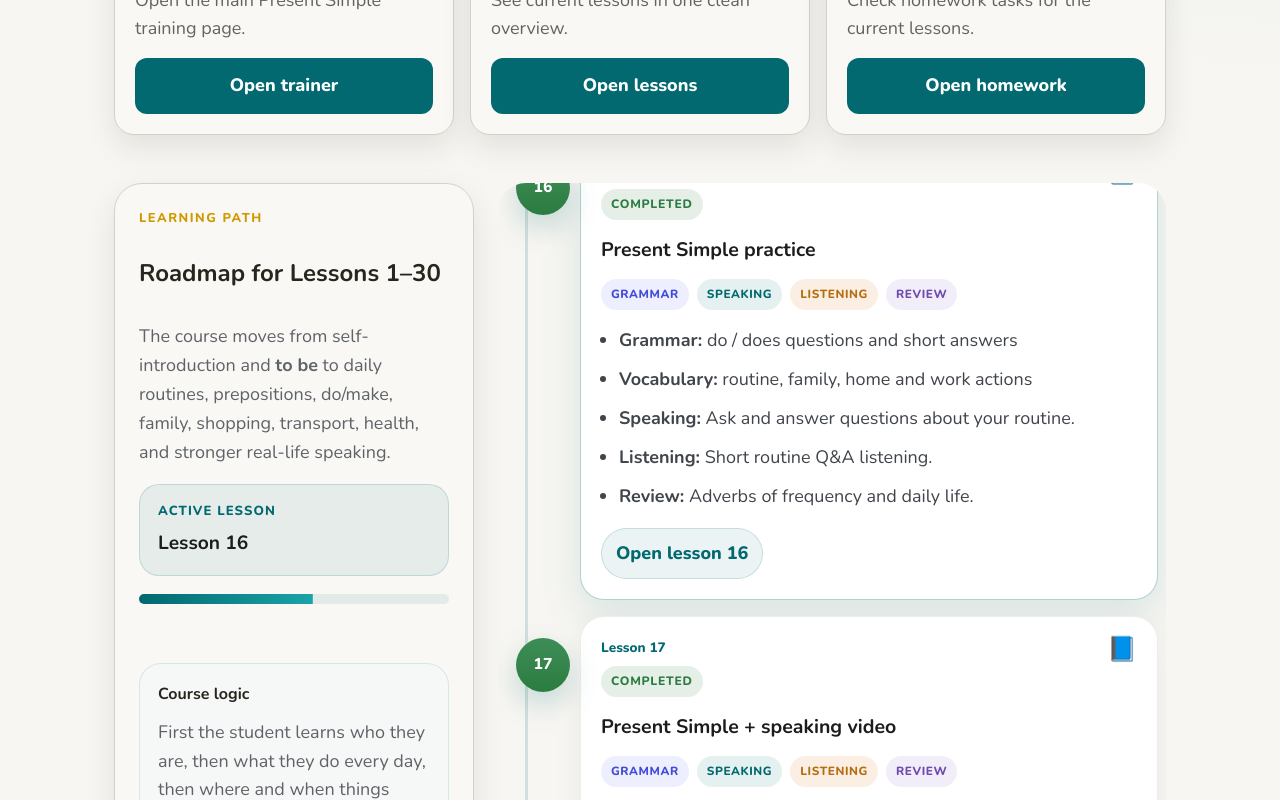
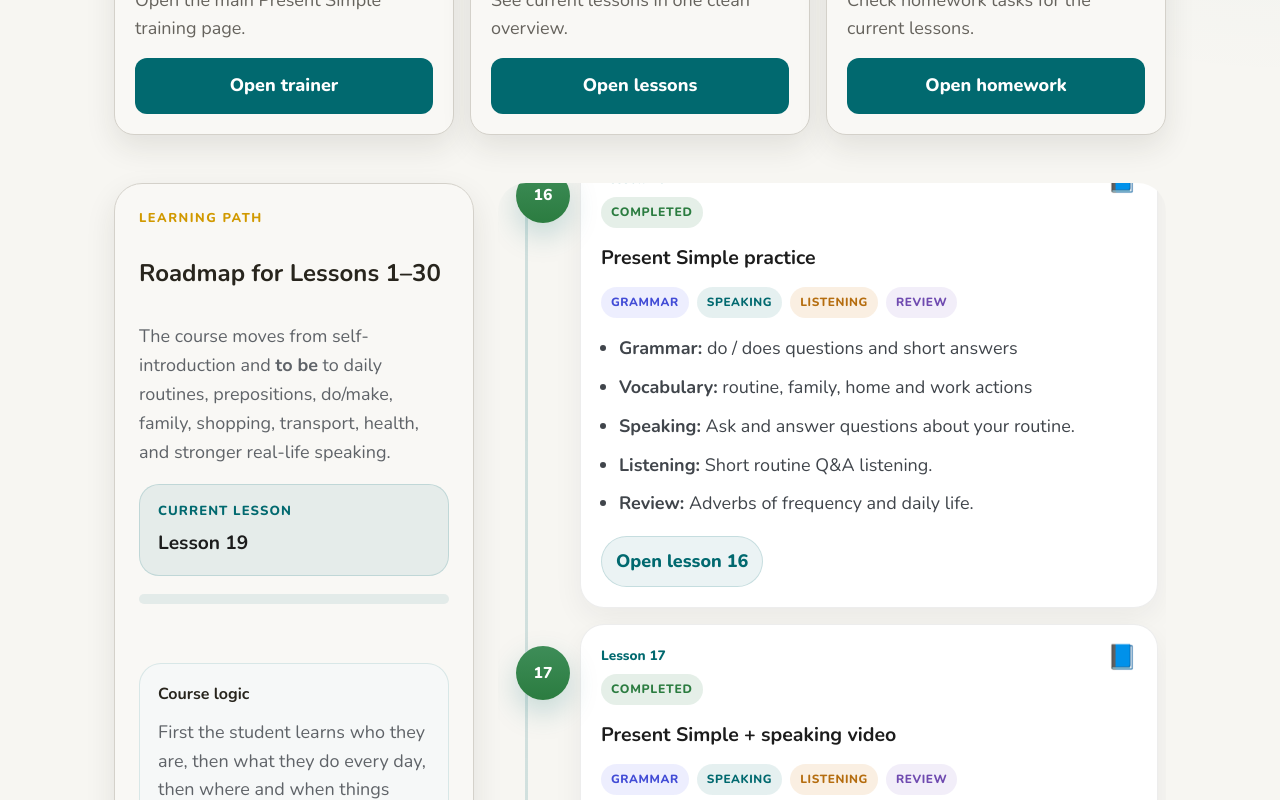
Before and after one commit to NatalinaMatioshko/english-simple-trainer, a React (Vite) app: page / in a window 1280 px wide. Shown: the part 500-1300 px from the top of the page. Built offline with nearby package versions, Linux system fonts and the light colour scheme.

Commit message:
add button back for lessons

```diff
--- a/src/components/RoadmapSection.tsx
+++ b/src/components/RoadmapSection.tsx
@@ -442,13 +442,40 @@ function getStatusLabel(status: Lesson["status"]) {
 export default function RoadmapSection() {
   const scrollRef = useRef<HTMLDivElement | null>(null);
   const cardRefs = useRef<(HTMLElement | null)[]>([]);
-  const [activeLesson, setActiveLesson] = useState<number>(19);
   const [progress, setProgress] = useState(0);
 
-  const lessonIds = useMemo(
-    () => roadmapLessons.map((lesson) => lesson.id),
+  const currentLesson = useMemo(
+    () =>
+      roadmapLessons.find((lesson) => lesson.status === "current") ??
+      roadmapLessons[0],
     [],
   );
+
+  useEffect(() => {
+    const container = scrollRef.current;
+    if (!container) return;
+
+    const updateProgress = () => {
+      const maxScroll = Math.max(
+        1,
+        container.scrollHeight - container.clientHeight,
+      );
+      const nextProgress = Math.max(
+        0,
+        Math.min(1, container.scrollTop / maxScroll),
+      );
+      setProgress(nextProgress);
+    };
+
+    updateProgress();
+    container.addEventListener("scroll", updateProgress, { passive: true });
+    window.addEventListener("resize", updateProgress);
+
+    return () => {
+      container.removeEventListener("scroll", updateProgress);
+      window.removeEventListener("resize", updateProgress);
+    };
+  }, []);
 
   useEffect(() => {
     const container = scrollRef.current;
@@ -457,82 +484,51 @@ export default function RoadmapSection() {
     const currentIndex = roadmapLessons.findIndex(
       (lesson) => lesson.status === "current",
     );
+    const currentCard = cardRefs.current[currentIndex];
+    if (!currentCard) return;
 
-    const currentCard = cardRefs.current[currentIndex];
+    const topOffset = 96;
 
-    if (currentCard) {
-      const containerHeight = container.clientHeight;
-      const targetTop =
-        currentCard.offsetTop -
-        containerHeight / 2 +
-        currentCard.clientHeight / 2;
+    const placeCurrentCardInView = () => {
+      const top = currentCard.offsetTop - topOffset;
+      container.scrollTo({
+        top: Math.max(0, top),
+        behavior: "auto",
+      });
+    };
 
-      container.scrollTo({
-        top: Math.max(0, targetTop),
-        behavior: "smooth",
-      });
-    }
+    const timer = window.setTimeout(placeCurrentCardInView, 0);
+    return () => window.clearTimeout(timer);
   }, []);
 
   useEffect(() => {
     const container = scrollRef.current;
     if (!container) return;
 
-    const handleScroll = () => {
-      const { scrollTop, scrollHeight, clientHeight } = container;
-      const maxScroll = Math.max(1, scrollHeight - clientHeight);
-      const nextProgress = Math.max(0, Math.min(1, scrollTop / maxScroll));
-      setProgress(nextProgress);
+    const supportsObserver = typeof IntersectionObserver !== "undefined";
 
-      let closestId = lessonIds[0];
-      let closestDistance = Infinity;
-      const containerRect = container.getBoundingClientRect();
-      const viewportCenter = containerRect.top + containerRect.height / 2;
-
-      cardRefs.current.forEach((card, index) => {
-        if (!card) return;
-
-        const cardRect = card.getBoundingClientRect();
-        const cardCenter = cardRect.top + cardRect.height / 2;
-        const distance = Math.abs(cardCenter - viewportCenter);
-
-        if (distance < closestDistance) {
-          closestDistance = distance;
-          closestId = roadmapLessons[index].id;
-        }
+    if (!supportsObserver) {
+      cardRefs.current.forEach((card) => {
+        card?.classList.add("is-visible");
       });
-
-      setActiveLesson(closestId);
-    };
-
-    handleScroll();
-    container.addEventListener("scroll", handleScroll, { passive: true });
-    window.addEventListener("resize", handleScroll);
-
-    return () => {
-      container.removeEventListener("scroll", handleScroll);
-      window.removeEventListener("resize", handleScroll);
-    };
-  }, [lessonIds]);
-
-  useEffect(() => {
-    const container = scrollRef.current;
-    if (!container) return;
+      return;
+    }
 
     const observer = new IntersectionObserver(
       (entries) => {
         entries.forEach((entry) => {
           const target = entry.target as HTMLElement;
-
           if (entry.isIntersecting) {
             target.classList.add("is-visible");
+          } else if (entry.boundingClientRect.top > 0) {
+            target.classList.remove("is-visible");
           }
         });
       },
       {
         root: container,
-        rootMargin: "0px 0px -10% 0px",
-        threshold: 0.16,
+        threshold: 0.14,
+        rootMargin: "0px 0px -8% 0px",
       },
     );
 
@@ -540,9 +536,7 @@ export default function RoadmapSection() {
       if (card) observer.observe(card);
     });
 
-    return () => {
-      observer.disconnect();
-    };
+    return () => observer.disconnect();
   }, []);
 
   return (
@@ -557,8 +551,8 @@ export default function RoadmapSection() {
         </p>
 
         <div className="roadmap-current">
-          <span className="roadmap-current-label">Active lesson</span>
-          <strong>Lesson {activeLesson}</strong>
+          <span className="roadmap-current-label">Current lesson</span>
+          <strong>Lesson {currentLesson.id}</strong>
         </div>
 
         <div className="roadmap-progress-shell" aria-hidden="true">
@@ -624,7 +618,6 @@ export default function RoadmapSection() {
 
             <div className="roadmap-track">
               {roadmapLessons.map((lesson, index) => {
-                const isActive = activeLesson === lesson.id;
                 const isCurrent = lesson.status === "current";
 
                 return (
@@ -633,9 +626,9 @@ export default function RoadmapSection() {
                     ref={(el) => {
                       cardRefs.current[index] = el;
                     }}
-                    className={`roadmap-card ${isActive ? "is-active" : ""} ${isCurrent ? "is-current" : ""} status-${lesson.status}`}
+                    className={`roadmap-card ${isCurrent ? "is-current" : ""} status-${lesson.status}`}
                   >
-                    <div className="roadmap-node">
+                    <div className="roadmap-node" aria-hidden="true">
                       <span>{lesson.id}</span>
                     </div>
 
--- a/src/pages/Lessons.tsx
+++ b/src/pages/Lessons.tsx
@@ -67,6 +67,12 @@ export default function Lessons() {
 
   return (
     <div className="page-shell">
+      <div className="page-top-actions">
+        <Link className="action-btn secondary back-home-btn" to="/">
+          ← Roadmap
+        </Link>
+      </div>
+
       <header className="page-hero panel">
         <p className="page-kicker">Course map</p>
         <h1>Lessons</h1>
--- a/src/styles/pages.css
+++ b/src/styles/pages.css
@@ -259,3 +259,12 @@
 .homework-external-link:hover {
   text-decoration: underline;
 }
+.page-top-actions {
+  display: flex;
+  justify-content: flex-start;
+  margin-bottom: 16px;
+}
+
+.back-home-btn {
+  width: fit-content;
+}
--- a/src/styles/roadmap.css
+++ b/src/styles/roadmap.css
@@ -230,17 +230,6 @@
 .roadmap-card {
   position: relative;
   padding-left: 64px;
-  opacity: 0;
-  transform: translateY(24px) scale(0.985);
-  transition:
-    opacity 420ms ease,
-    transform 420ms cubic-bezier(0.22, 1, 0.36, 1);
-  will-change: opacity, transform;
-}
-
-.roadmap-card.is-visible {
-  opacity: 1;
-  transform: translateY(0) scale(1);
 }
 
 .roadmap-node {
@@ -258,10 +247,7 @@
   font-weight: 800;
   box-shadow: 0 12px 30px rgba(1, 105, 111, 0.22);
   z-index: 2;
-  transition:
-    transform 220ms ease,
-    box-shadow 220ms ease,
-    background 220ms ease;
+  opacity: 1;
 }
 
 .roadmap-panel {
@@ -271,8 +257,26 @@
   border-radius: 24px;
   padding: 20px;
   box-shadow: 0 10px 30px rgba(30, 42, 56, 0.06);
+  opacity: 1;
+}
+
+.roadmap-card:not(.is-visible) .roadmap-node,
+.roadmap-card:not(.is-visible) .roadmap-panel {
+  opacity: 0;
+  transform: translateY(18px);
+}
+
+.roadmap-card.is-visible .roadmap-node,
+.roadmap-card.is-visible .roadmap-panel {
+  opacity: 1;
+  transform: translateY(0);
+}
+
+.roadmap-node,
+.roadmap-panel {
   transition:
-    transform 220ms ease,
+    opacity 380ms ease,
+    transform 380ms cubic-bezier(0.22, 1, 0.36, 1),
     box-shadow 220ms ease,
     border-color 220ms ease,
     background 220ms ease;
@@ -289,14 +293,10 @@
   box-shadow: 0 16px 34px rgba(1, 105, 111, 0.28);
 }
 
-.roadmap-card.is-active .roadmap-panel {
-  border-color: rgba(1, 105, 111, 0.3);
-  box-shadow: 0 18px 44px rgba(1, 105, 111, 0.12);
-}
-
 .roadmap-card.is-current .roadmap-panel {
   background: linear-gradient(180deg, #ffffff 0%, #f3fbfb 100%);
   border-color: rgba(1, 105, 111, 0.28);
+  box-shadow: 0 18px 44px rgba(1, 105, 111, 0.12);
 }
 
 .roadmap-card.is-current .roadmap-node {
@@ -438,6 +438,11 @@
   border-color: rgba(1, 105, 111, 0.24);
 }
 
+.roadmap-open-link:focus-visible {
+  outline: 3px solid rgba(1, 105, 111, 0.32);
+  outline-offset: 2px;
+}
+
 @media (max-width: 1100px) {
   .roadmap-layout {
     grid-template-columns: 1fr;
@@ -512,12 +517,26 @@
     scroll-behavior: auto;
   }
 
-  .roadmap-card,
+  .roadmap-node,
   .roadmap-panel,
-  .roadmap-node,
   .overview-item,
   .roadmap-open-link,
   .roadmap-progress-fill {
     transition: none;
   }
+
+  .roadmap-card:not(.is-visible) .roadmap-node,
+  .roadmap-card:not(.is-visible) .roadmap-panel,
+  .roadmap-card.is-visible .roadmap-node,
+  .roadmap-card.is-visible .roadmap-panel {
+    opacity: 1;
+    transform: none;
+  }
+
+  .roadmap-card:hover .roadmap-panel,
+  .roadmap-card:hover .roadmap-node,
+  .overview-item:hover,
+  .roadmap-open-link:hover {
+    transform: none;
+  }
 }
```
